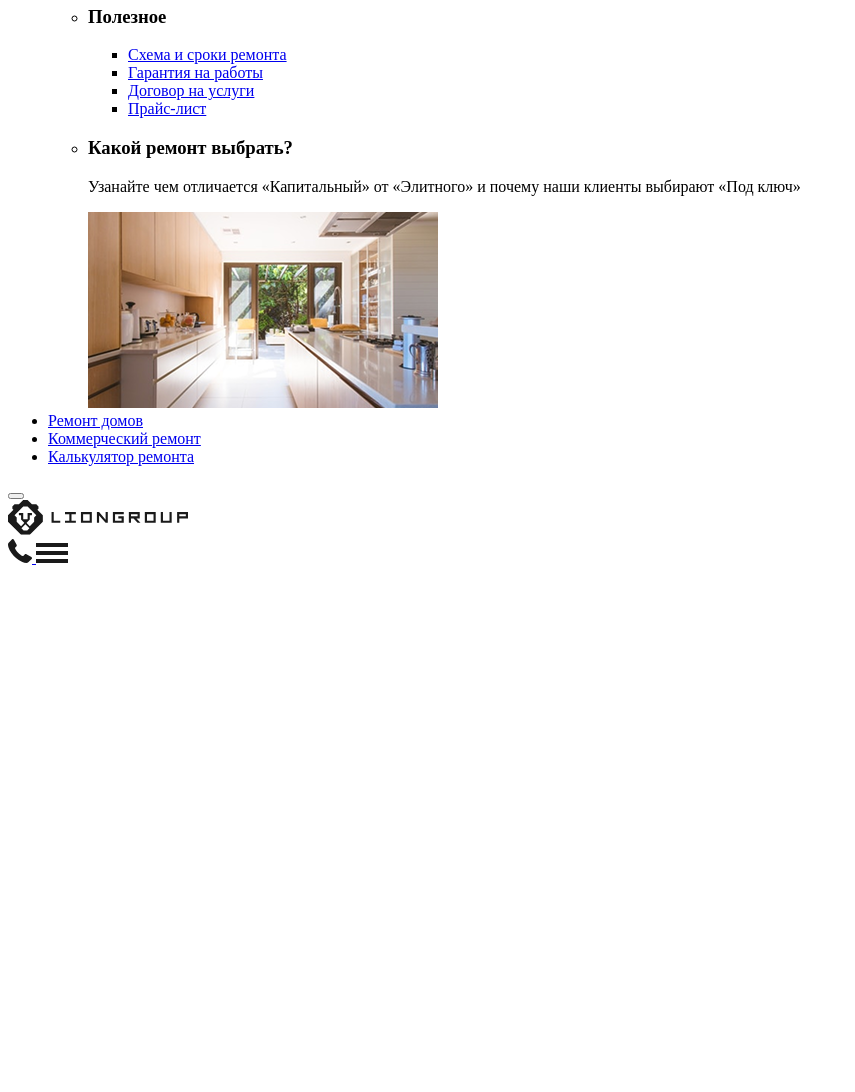
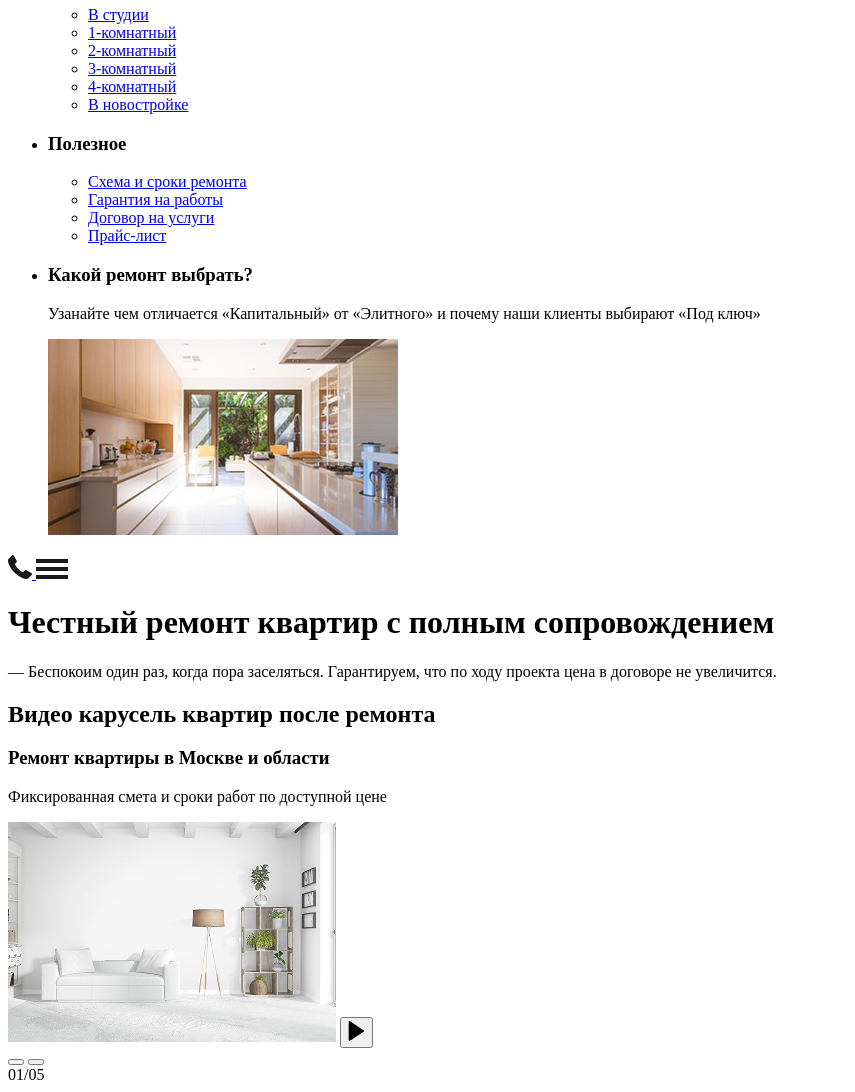
Before and after one commit to chepelova/tatoo-project, a website with bundled scripts: page source/index.html in a window 1280 px wide. Shown: the part 540-1632 px from the top of the page, without its empty margins (0-855 px from the left). Before the commit the page ends 1115 px from the top, so only its background shows below. Built offline with nearby package versions, Linux system fonts and the light colour scheme.

Commit message:
херо блок

```diff
--- a/source/index.html
+++ b/source/index.html
@@ -68,7 +68,31 @@
               <span class="user-menu__text">Ремонт квартир</span>
             </a>
           </li>
-        <li class="user-menu__popover popover">
+          <li class="user-menu__item">
+            <a class="user-menu__link" href="#">
+              <span class="user-menu__text">Ремонт домов</span>
+            </a>
+          </li>
+          <li class="user-menu__item">
+            <a class="user-menu__link" href="#">
+              <span class="user-menu__text">Коммерческий ремонт</span>
+            </a>
+          </li>
+          <li class="user-menu__item user-menu__item--calc">
+            <a class="user-menu__link button" href="#">
+              <span class="user-menu__text">Калькулятор ремонта</span>
+            </a>
+          </li>
+        </ul>
+        <button class="user-menu__close" type="button"></button>
+      </div>
+      <a class="header__logo" href="index.html">
+        <picture>
+          <source type="image/svg+xml" media="(min-width: 1440px)" width="248" height="48" srcset="images/logo-desktop.svg">
+          <img class="header__logo-image" src="images/logo-mobile.svg" width="180" height="35" alt="Логотип">
+        </picture>
+      </a>
+      <div class="user-menu__popover popover">
         <div class="popover__container">
           <ul class="popover__list">
             <li class="popover__item">
@@ -138,31 +162,7 @@
             </li>
           </ul>
         </div>
-        </li>
-        <li class="user-menu__item">
-          <a class="user-menu__link" href="#">
-            <span class="user-menu__text">Ремонт домов</span>
-          </a>
-        </li>
-        <li class="user-menu__item">
-          <a class="user-menu__link" href="#">
-            <span class="user-menu__text">Коммерческий ремонт</span>
-          </a>
-        </li>
-        <li class="user-menu__item user-menu__item--calc">
-          <a class="user-menu__link button" href="#">
-            <span class="user-menu__text">Калькулятор ремонта</span>
-          </a>
-        </li>
-      </ul>
-      <button class="user-menu__close" type="button"></button>
       </div>
-      <a class="header__logo" href="index.html">
-        <picture>
-          <source type="image/svg+xml" media="(min-width: 1440px)" width="248" height="48" srcset="images/logo-desktop.svg">
-          <img class="header__logo-image" src="images/logo-mobile.svg" width="180" height="35" alt="Логотип">
-        </picture>
-      </a>
       <div class="header__mobile-menu mobile-menu">
         <a class="mobile-menu__link" href="#">
           <svg xmlns="http://www.w3.org/2000/svg" width="24" height="24" fill="none"><path fill="#1A1A1A" d="m23.666 19.957-3.384 3.357c-.499.512-1.161.685-1.806.686-2.851-.085-5.546-1.486-7.76-2.924-3.632-2.643-6.965-5.92-9.057-9.88C.857 9.537-.084 7.419.006 5.565c.008-.697.196-1.381.687-1.83L4.076.35c.703-.597 1.383-.39 1.832.306L8.63 5.819c.287.611.123 1.266-.305 1.703L7.078 8.768a.612.612 0 0 0-.127.356c.478 1.85 1.926 3.556 3.206 4.73 1.28 1.174 2.654 2.764 4.44 3.14.22.062.49.084.648-.063l1.45-1.475c.5-.379 1.222-.564 1.756-.254h.025l4.91 2.899c.721.451.796 1.325.28 1.856Z"/></svg>
@@ -173,5 +173,36 @@
       </div>
     </div>
   </header>
+  <main class="page__main main">
+    <div class="main__container">
+      <h1 class="main__title">Честный ремонт квартир с&nbsp;полным сопровождением</h1>
+      <p class="main__description">&mdash;&nbsp;Беспокоим один раз, когда пора заселяться. Гарантируем, что по&nbsp;ходу проекта цена в&nbsp;договоре не увеличится.</p>
+      <section class="main__video-slider video-slider">
+        <h2 class="visually-hidden">Видео карусель квартир после ремонта</h2>
+        <div class="video-slider__container">
+          <div class="video-slider__slider slider">
+            <div class="slider__text-wrapper">
+              <h3 class="slider__title">Ремонт квартиры в&nbsp;Москве и&nbsp;области</h3>
+              <p class="slider__description">Фиксированная смета и&nbsp;сроки работ по&nbsp;доступной цене</p>
+            </div>
+            <div class="slider__img-wrapper">
+              <picture>
+                <source type="image/svg+xml" media="(min-width: 1440px)" width="1110" height="400" srcset="images/slider-background.png">
+                <img class="slider__img" src="images/hero-back-mobile.jpg" width="328" height="220" alt="Видео с ремонтом квартир">
+              </picture>
+              <button class="slider__video-play">
+                <svg xmlns="http://www.w3.org/2000/svg" width="17" height="22" fill=""><path fill="" d="m15.835 11.555-14.133 9.42a.667.667 0 0 1-1.035-.554V1.58a.667.667 0 0 1 1.035-.555l14.133 9.421a.668.668 0 0 1 0 1.11Z"/></svg>
+              </button>
+            </div>
+            <div class="slider__button-wrapper">
+              <button class="slider__button slider__button--back"></button>
+              <button class="slider__button slider__button--next"></button>
+            </div>
+            <div class="slider__count">01/05</div>
+          </div>
+        </div>
+      </section>
+    </div>
+  </main>
   <script src="./scripts/main.js" type="module"></script>
 </body>
--- a/source/scripts/popover.js
+++ b/source/scripts/popover.js
@@ -1,4 +1,4 @@
-const userMenu = document.querySelector('.user-menu');
+const userMenu = document.querySelector('.header__container');
 const hoverElement = userMenu.querySelector('.user-menu__item--repair');
 const popoverElement = userMenu.querySelector('.popover');
 
--- a/source/styles/blocks/header.scss
+++ b/source/styles/blocks/header.scss
@@ -1,3 +1,7 @@
+.header {
+  margin-bottom: 48px;
+}
+
 .header__logo {
   display: block;
   width: 180px;
@@ -12,7 +16,7 @@
 .header__container {
   padding: 12px 16px;
   margin: 0 auto;
-  max-width: 320px;
+  max-width: 360px;
   display: flex;
   flex-wrap: wrap;
   justify-content: space-between;
@@ -22,7 +26,7 @@
     flex-direction: row-reverse;
     padding: 26px 0;
     justify-content: start;
-    column-gap: 112px;
+    column-gap: 96px;
     position: relative;
   }
 }
--- /dev/null
+++ b/source/styles/blocks/main.scss
@@ -0,0 +1,37 @@
+.main__container {
+  margin: 0 auto;
+  padding: 0 16px 72px;
+  display: flex;
+  flex-flow: wrap column;
+  justify-content: center;
+  max-width: 450px;
+
+  @media (min-width: $desktop-width) {
+    max-width: 1110px;
+    padding: 0 0 112px;
+  }
+}
+
+.main__title {
+  margin: 0;
+  margin-bottom: 24px;
+  font-weight: 900;
+  font-size: 34px;
+  line-height: 100%;
+  letter-spacing: -0.32;
+
+  @media (min-width: $desktop-width) {
+    font-size: 64px;
+    line-height: 68px;
+    margin-bottom: 32px;
+  }
+}
+
+.main__description {
+  margin: 0;
+  margin-bottom: 40px;
+
+  @media (min-width: $desktop-width) {
+    margin-bottom: 64px;
+  }
+}
--- a/source/styles/blocks/page.scss
+++ b/source/styles/blocks/page.scss
@@ -3,9 +3,14 @@
   padding: 0;
   display: flex;
   flex-direction: column;
+  justify-content: center;
   min-width: 320px;
 }
 
 .page__header {
   position: relative;
+
+  @media (min-width: $desktop-width) {
+    margin: 0 auto;
+  }
 }
--- a/source/styles/blocks/popover.scss
+++ b/source/styles/blocks/popover.scss
@@ -3,9 +3,12 @@
   position: absolute;
   width: 100vw;
   padding: 64px 0;
-  top: 68px;
-  left: -70%;
+  top: 304px;
+  left: 50%;
+  right: 50%;
+  transform: translate(-50%, -50%);
   z-index: 2;
+  background-color: #ffffff;
 }
 
 .popover__container {
@@ -29,15 +32,16 @@
   line-height: 16px;
 }
 
-.popover__container::before {
+.popover::before {
   content: '';
   position: absolute;
-  width: 100%;
+  width: 100vw;
   height: 1px;
   background-color: #e3e8ed;
   top: 0;
-  left: 0;
-  transform: translateY(-50%);
+  left: 50%;
+  right: 50%;
+  transform: translate(-50%, -50%);
 }
 
 .popover__list {
--- /dev/null
+++ b/source/styles/blocks/slider.scss
@@ -0,0 +1,124 @@
+.slider__title {
+  margin: 0;
+  margin-bottom: 12px;
+  font-size: 22px;
+  line-height: 32px;
+  font-weight: 700;
+  text-decoration: underline;
+  text-decoration-color: #e3e8ed;
+  max-width: 328px;
+
+  @media (min-width: $desktop-width) {
+    max-width: 444px;
+    margin-bottom: 13px;
+  }
+}
+
+.slider__description {
+  margin: 0;
+  margin-bottom: 32px;
+  font-size: 16px;
+  line-height: 24px;
+  color: #97a1b0;
+  max-width: 328px;
+
+  @media (min-width: $desktop-width) {
+    max-width: 444px;
+    margin-bottom: 0;
+  }
+}
+
+.slider {
+  display: flex;
+  flex-wrap: wrap;
+  justify-content: center;
+  position: relative;
+}
+
+.slider__button-wrapper {
+  display: flex;
+  flex-wrap: wrap;
+  column-gap: 4px;
+  margin-right: auto;
+
+  @media (min-width: $desktop-width) {
+    position: absolute;
+    bottom: 21%;
+    right: 0;
+    column-gap: 2px;
+  }
+}
+
+.slider__button {
+  display: block;
+  width: 48px;
+  height: 48px;
+  background-color: #1a1a1a;
+  border: none;
+  background-image: url("../../images/arrow-slider.svg");
+  background-repeat: no-repeat;
+  background-position: center;
+  cursor: pointer;
+}
+
+.slider__button--next {
+  transform: rotate(180deg);
+}
+
+.slider__count {
+  display: block;
+  line-height: 18px;
+  letter-spacing: 2px;
+  color: #97a1b0;
+  width: 58px;
+  align-self: center;
+  text-align: center;
+  font-size: 18px;
+
+  @media (min-width: $desktop-width) {
+    align-self: self-start;
+  }
+}
+
+.slider__img-wrapper {
+  position: relative;
+  display: block;
+  height: 100%;
+  margin-bottom: 24px;
+  order: -1;
+
+  @media (min-width: $desktop-width) {
+    max-width: 1110px;
+    margin-bottom: 32px;
+  }
+}
+
+.slider__video-play {
+  content: '';
+  position: absolute;
+  display: block;
+  width: 60px;
+  height: 64px;
+  background-color: #ffffff;
+  top: 50%;
+  left: 50%;
+  transform: translate(-50%, -50%);
+  cursor: pointer;
+  border: none;
+  padding: 0;
+
+  @media (min-width: $desktop-width) {
+    width: 80px;
+    height: 80px;
+  }
+}
+
+.slider__video-play:hover {
+  fill: #29abe2;
+}
+
+.slider__text-wrapper {
+  @media (min-width: $desktop-width) {
+    margin-right: auto;
+  }
+}
--- /dev/null
+++ b/source/styles/blocks/video-slider.scss
@@ -0,0 +1,8 @@
+.video-slider__container {
+  max-width: 328px;
+  margin: 0 auto;
+
+  @media (min-width: $desktop-width) {
+    max-width: 1110px;
+  }
+}
--- a/source/styles/common/global.scss
+++ b/source/styles/common/global.scss
@@ -16,3 +16,16 @@ a, a:visited, a:hover, a:active {
 *::after {
   box-sizing: border-box;
 }
+
+.visually-hidden {
+  position: absolute;
+  width: 1px;
+  height: 1px;
+  margin: -1px;
+  border: 0;
+  padding: 0;
+  white-space: nowrap;
+  clip-path: inset(100%);
+  clip: rect(0 0 0 0);
+  overflow: hidden;
+}
--- a/source/styles/styles.scss
+++ b/source/styles/styles.scss
@@ -7,3 +7,6 @@
 @import "./blocks/mobile-menu.scss";
 @import "./blocks/user-menu.scss";
 @import "./blocks/popover.scss";
+@import "./blocks/main.scss";
+@import "./blocks/slider.scss";
+@import "./blocks/video-slider.scss";
```
Also changed, not shown: source/styles/blocks/navigation.scss (+4 -3 lines), source/images/hero-back-mobile.jpg (added). Lines whose indentation alone changed are shown as unchanged.
